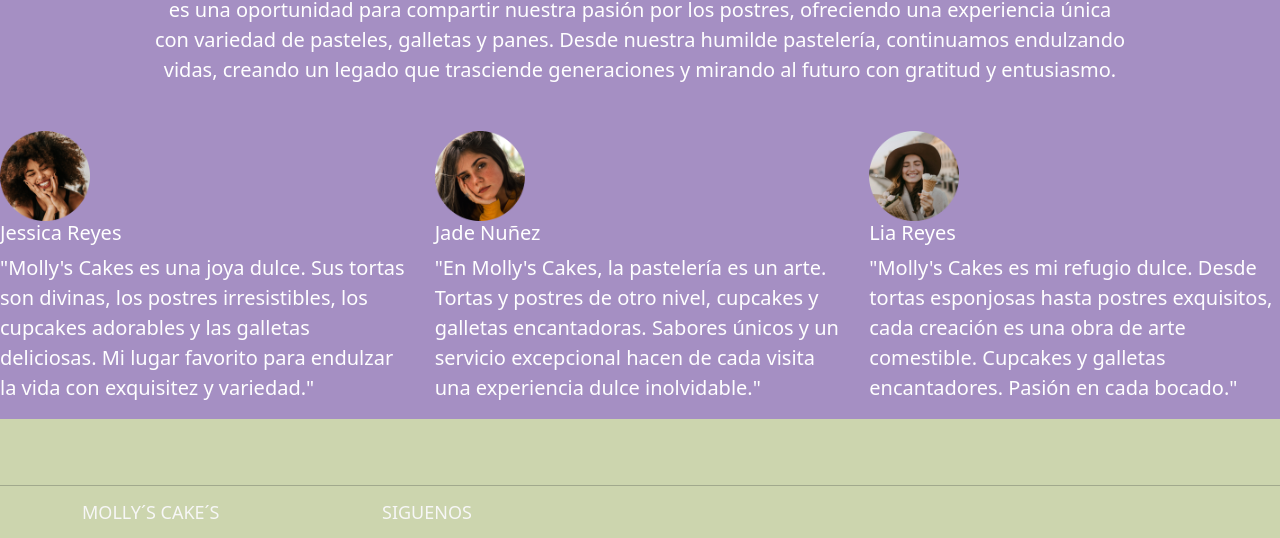
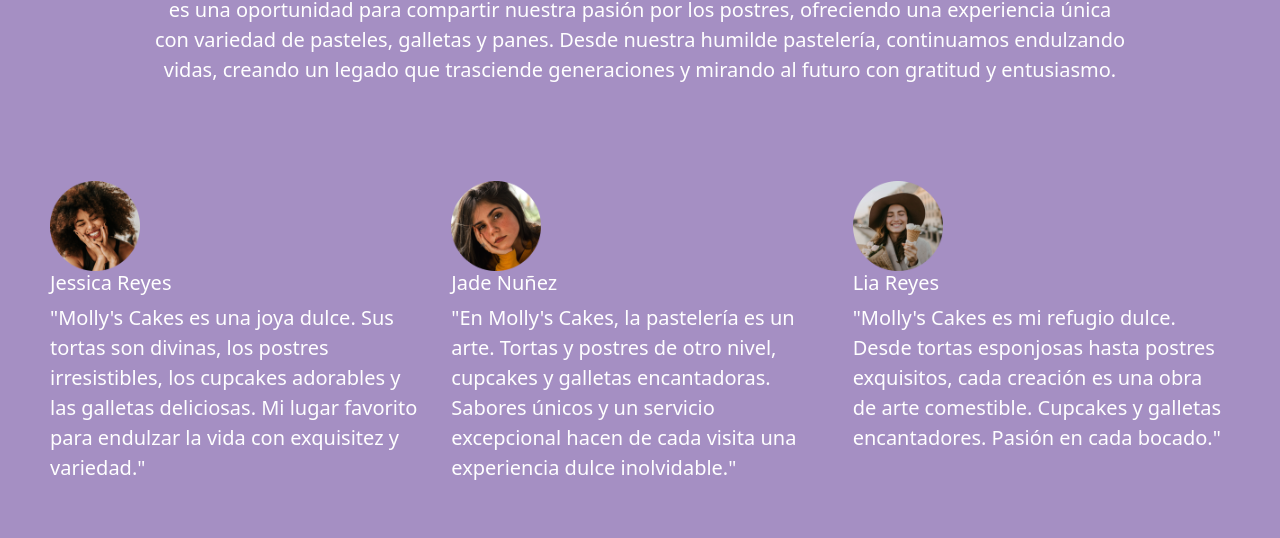
Before and after one commit to Nicole-Meller/Proyecto-Landing, a plain HTML site: page index.html in a window 1280 px wide. Shown: the part 1907-2445 px from the top of the page. Drawn offline with nearby package versions, Linux system fonts and the light colour scheme; files whose address does not match are found by name.

Commit message:
fix comentarios

```diff
--- a/assets/css/style.css
+++ b/assets/css/style.css
@@ -159,8 +159,8 @@ nav a:hover {
 /*----------------*/
 .coments{
   background-color: #a58fc3;
-
-}
+  padding: 50px;
+  }
 
 .person{
   height: 90px;
--- a/index.html
+++ b/index.html
@@ -205,7 +205,7 @@
     </nav>
 
     <!-- datos importantes -->
-    <div class="coments" id="opinion" class="container-fluid">
+    <div class="coments" id="opinion">
       <div class="row">
         <div class="col-xs-6 col-md-4">
           <img
```
